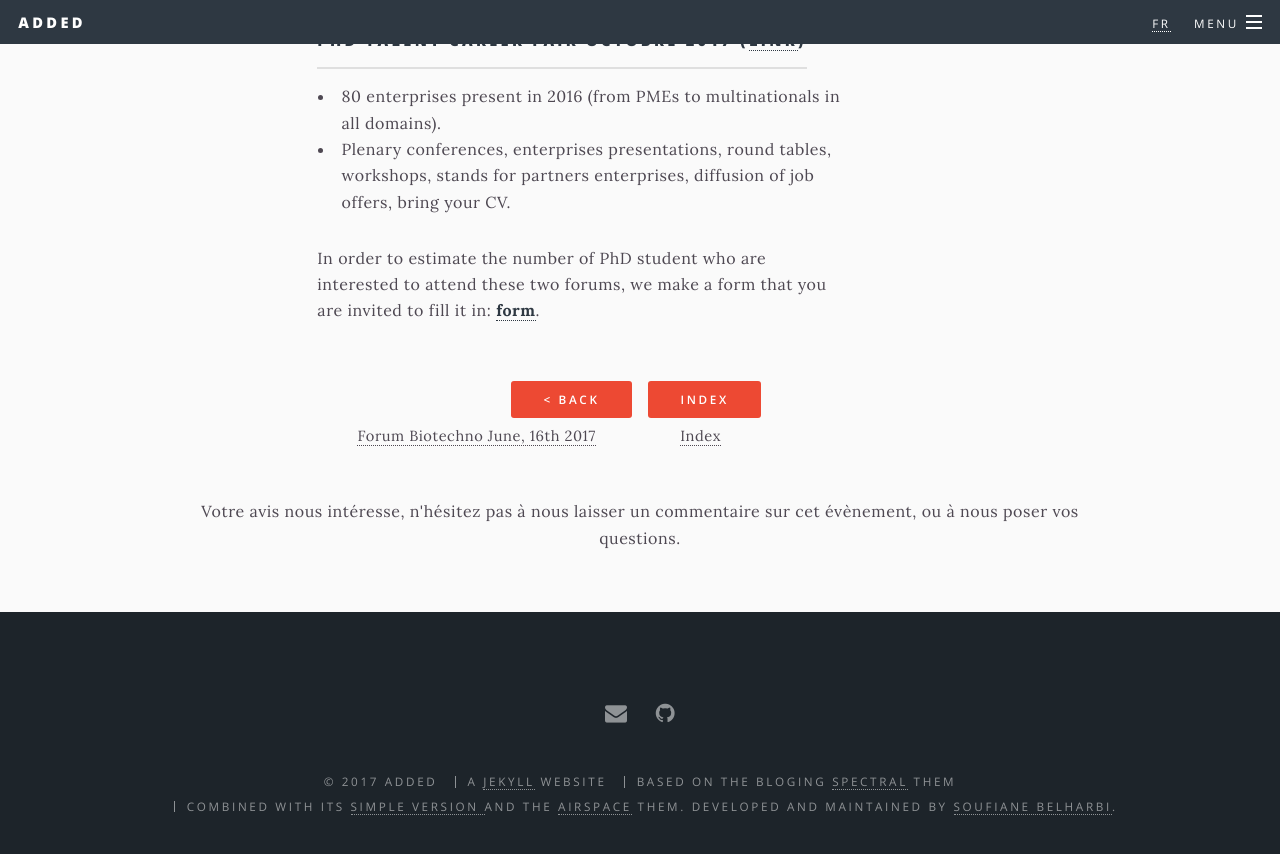
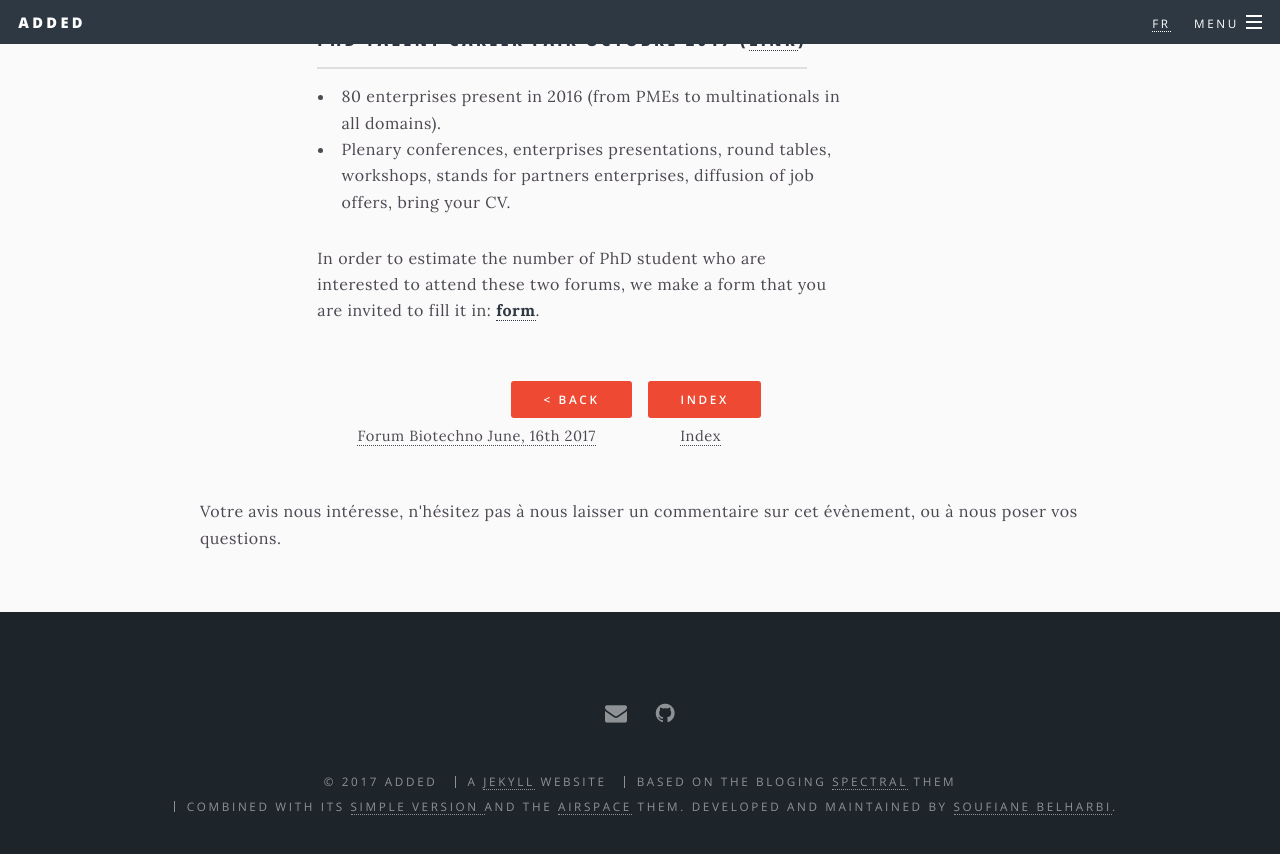
Before and after one commit to asso-added/asso-added.github.io, a Jekyll site: the page built from _posts/2017-10-00-forums-d-emploi-des-jd-octobre-en.md, in a window 1280 px wide and 900 px high, scrolled down 596 px. Shown: the top 854 px of the window. Built offline with Jekyll 4.4.1, drawn with Linux system fonts in a browser that asks for light colours; nearby versions of some CDN libraries; library files that are not in the unit come from our copies; comment, search, counter and statistics services are not loaded.

Commit message:
Update disqus.html

```diff
--- a/_includes/disqus.html
+++ b/_includes/disqus.html
@@ -1,5 +1,5 @@
 {% if page.comment %}
-<section  class="wrapper special" >
+<section  class="wrapper" >
 <p>
   Votre avis nous intéresse, n'hésitez pas à nous laisser un commentaire sur cet évènement, ou à nous poser vos questions.
 </p>
```
